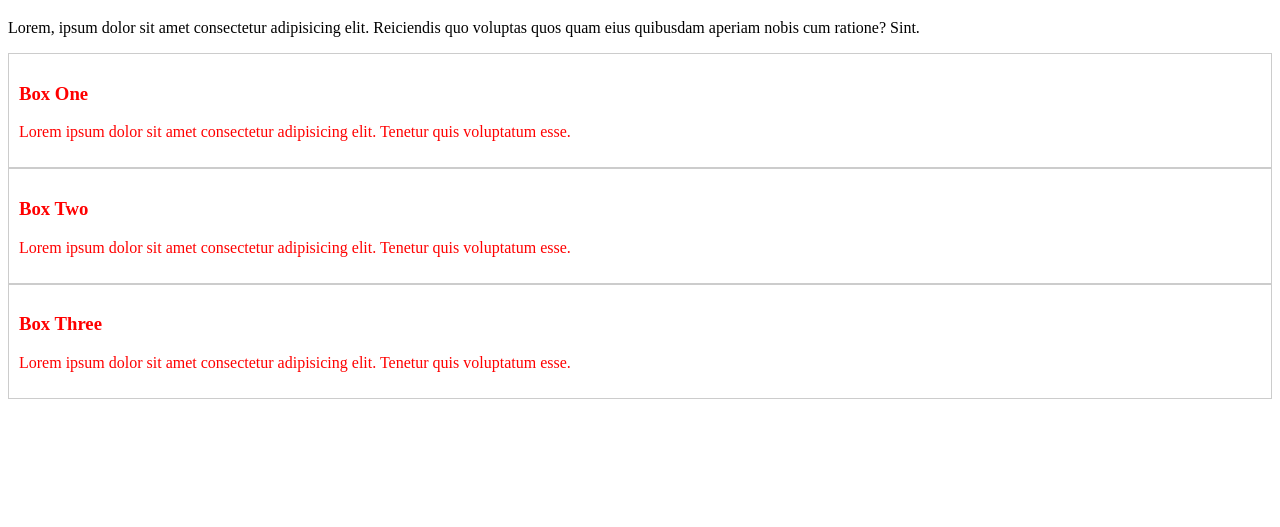
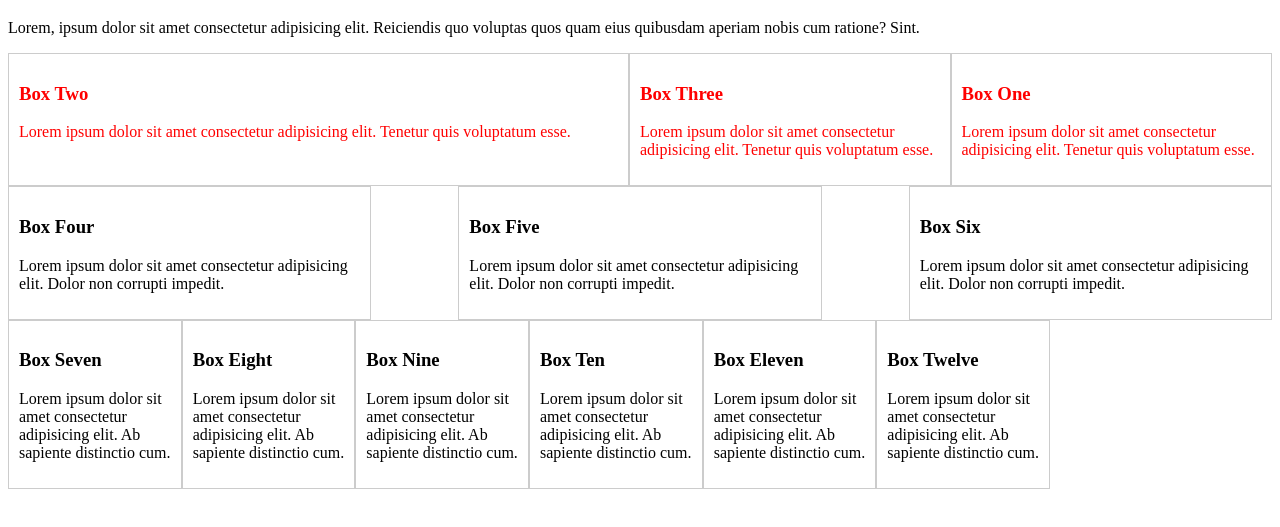
Before and after one commit to shaktigurung/CSSPractices, a plain HTML site: page Flexbox/index.html in a window 1280 px wide. Shown: the part 61-588 px from the top of the page. Drawn offline with Linux system fonts and the light colour scheme.

Commit message:
Flexbox properties

```diff
--- a/Flexbox/index.html
+++ b/Flexbox/index.html
@@ -26,6 +26,46 @@
             <p>Lorem ipsum dolor sit amet consectetur adipisicing elit. Tenetur quis voluptatum esse.</p>
         </div>
     </div>
+    <div class="container-2">
+        <div class="container-2-box">
+            <h3>Box Four</h3>
+            <p>Lorem ipsum dolor sit amet consectetur adipisicing elit. Dolor non corrupti impedit.</p>
+        </div>
+        <div class="container-2-box">
+            <h3>Box Five</h3>
+            <p>Lorem ipsum dolor sit amet consectetur adipisicing elit. Dolor non corrupti impedit.</p>
+        </div>
+        <div class="container-2-box">
+            <h3>Box Six</h3>
+            <p>Lorem ipsum dolor sit amet consectetur adipisicing elit. Dolor non corrupti impedit.</p>
+        </div>
+    </div>
+    <div class="container-3">
+        <div class="container-3-box">
+            <h3>Box Seven</h3>
+            <p>Lorem ipsum dolor sit amet consectetur adipisicing elit. Ab sapiente distinctio cum.</p>
+        </div>
+        <div class="container-3-box">
+            <h3>Box Eight</h3>
+            <p>Lorem ipsum dolor sit amet consectetur adipisicing elit. Ab sapiente distinctio cum.</p>
+        </div>
+        <div class="container-3-box">
+            <h3>Box Nine</h3>
+            <p>Lorem ipsum dolor sit amet consectetur adipisicing elit. Ab sapiente distinctio cum.</p>
+        </div>
+        <div class="container-3-box">
+            <h3>Box Ten</h3>
+            <p>Lorem ipsum dolor sit amet consectetur adipisicing elit. Ab sapiente distinctio cum.</p>
+        </div>
+        <div class="container-3-box">
+            <h3>Box Eleven</h3>
+            <p>Lorem ipsum dolor sit amet consectetur adipisicing elit. Ab sapiente distinctio cum.</p>
+        </div>
+        <div class="container-3-box">
+            <h3>Box Twelve</h3>
+            <p>Lorem ipsum dolor sit amet consectetur adipisicing elit. Ab sapiente distinctio cum.</p>
+        </div>
+    </div>
 
 </body>
 </html>
--- a/Flexbox/style.css
+++ b/Flexbox/style.css
@@ -1,19 +1,51 @@
+@media(min-width: 468px){
+    .container-1{
+        color: red;
+        display: flex;
+        /* align-items: flex-start;
+        align-items: flex-end;
+        align-items:center;
+        flex-direction: column; */
+    }
+    .container-2{
+        display:flex;
+        /* justify-content: flex-end;
+        justify-content: flex-start;
+        justify-content: center;
+        justify-content: space-around;
+        */
+        justify-content: space-between;
+    }
+}
+.container-3{
+    display: flex;
+    flex-wrap: wrap;
+    justify-content: flex-start;
+}
 h1{
     color:blue;
 }
-.container-1{
-    color: red;
-}
-.container-1 div{
+
+.container-1 div, .container-2 div, .container-3 div{
     border: 1px #ccc solid;
     padding: 10px;
 }
 .box-1{
-
+    flex:1;
+    order:3;
 }
 .box-2{
-
+    flex:2;
+    order:1;
 }
 .box-3{
+    flex:1;
+    order:2;
+}
 
+.container-2-box{
+    flex-basis: 27%; /*Same as width property*/
 }
+.container-3-box{
+    flex-basis: 12%;
+}
```
